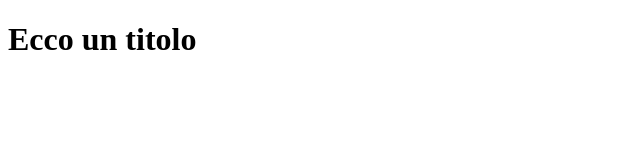
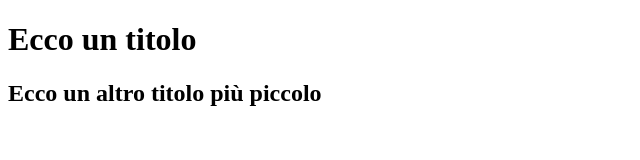
Before and after one commit to NicoloFaccio/Prova-2, a plain HTML site: page index.html in a window 1280 px wide. Shown: the whole page, without its empty margins (0-640 px from the left). Drawn offline with Linux system fonts and the light colour scheme.

Commit message:
Added another title

```diff
--- a/index.html
+++ b/index.html
@@ -7,5 +7,6 @@
 </head>
 <body>
     <h1>Ecco un titolo</h1>
+    <h2>Ecco un altro titolo più piccolo</h2>
 </body>
 </html>
```
